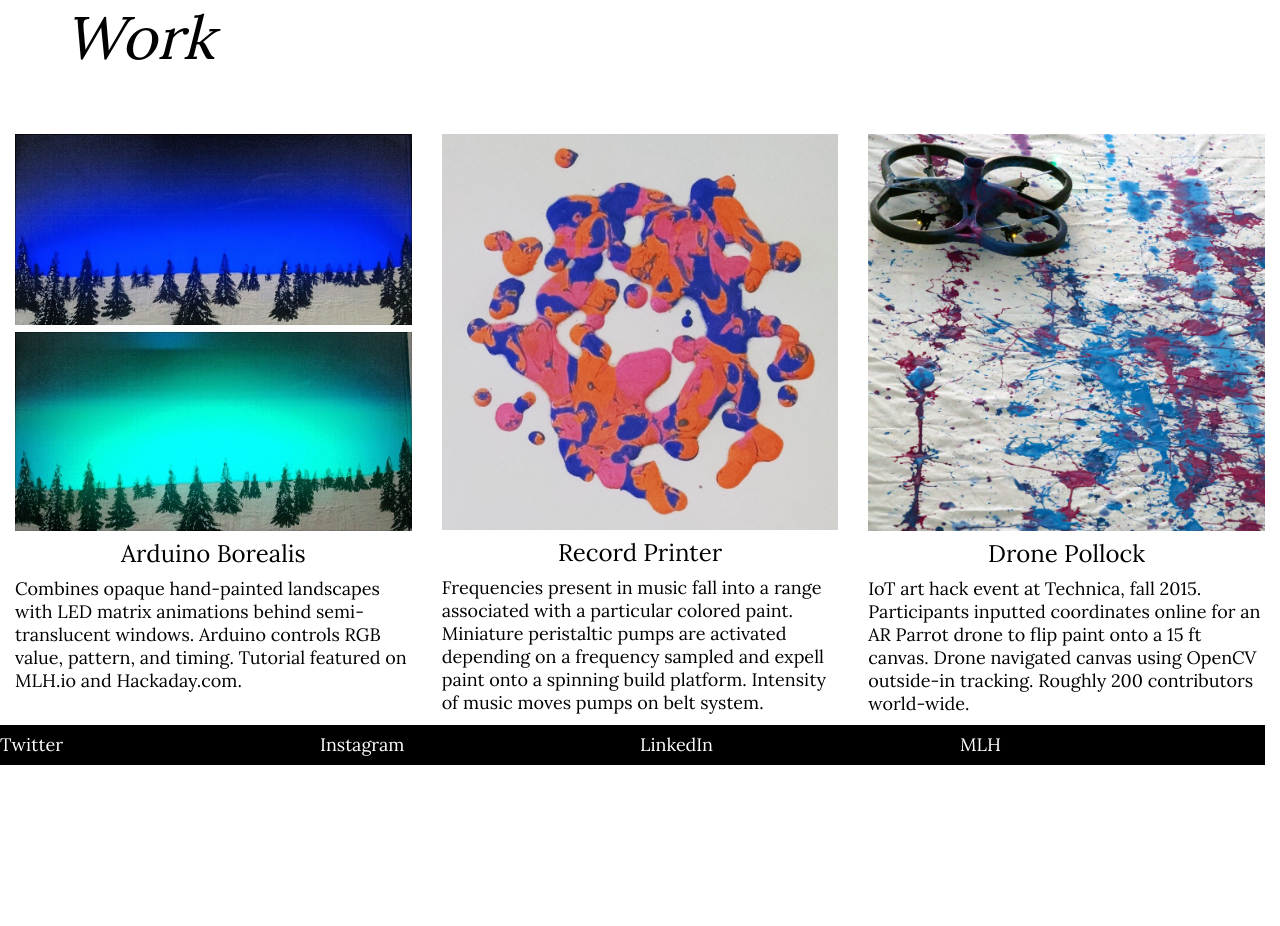
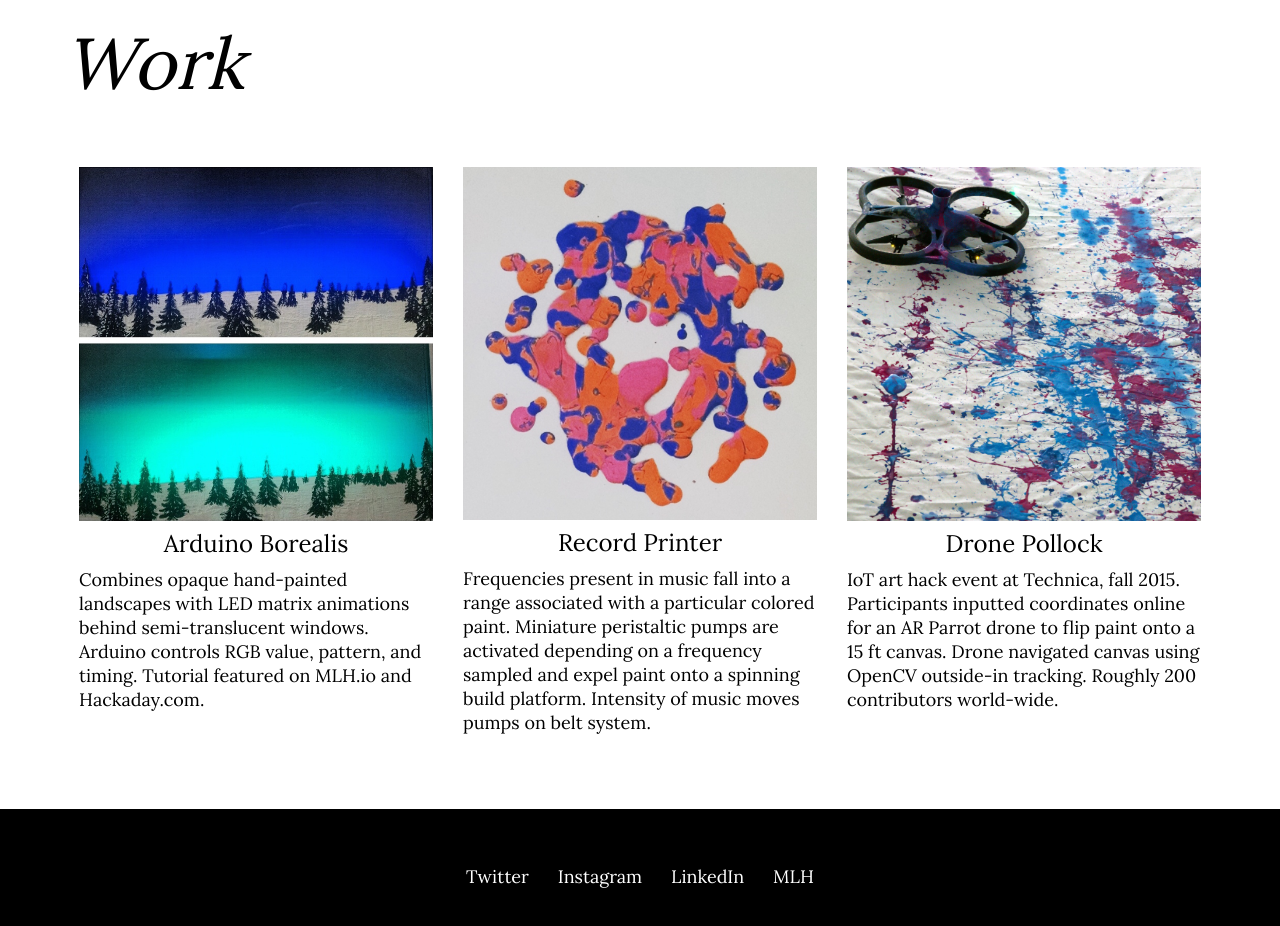
Before and after one commit to sbcohen/sbcohen.github.io, a plain HTML site: page index.html in a window 1280 px wide. Shown: the part 860-1786 px from the top of the page. Before the commit the page ends 1625 px from the top, so only its background shows below. Drawn offline with nearby package versions, Linux system fonts and the light colour scheme.

Commit message:
added footer

```diff
--- a/css/stefStyle.css
+++ b/css/stefStyle.css
@@ -49,10 +49,8 @@ h2 {
   color: black;
   font-family: 'Lora', serif;
   font-style: italic;
-  font-size: 3.75rem;
-  margin-top: 4rem;
+  font-size: 4.5rem;
   margin-bottom: 4rem;
-  margin-left: 4rem;
 }
 
 h3 {
@@ -75,7 +73,7 @@ h5 {
   font-style: normal;
   font-size: 1.125rem;
   text-align: left;
-  line-height: initial;
+  line-height: 1.5rem;
 }
 
 h6 {
@@ -83,6 +81,19 @@ h6 {
   font-family: 'Lora', serif;
   font-style: normal;
   font-size: 1.125rem;
+}
+
+@media only screen and (max-width: 700px) {
+  h4 {
+    font-size: 3.5rem;
+  }
+  h5 {
+    font-size: 2.75rem;
+    line-height: 3.5rem;
+  }
+  h6 {
+    font-size: 2.75rem;
+  }
 }
 
 a {
@@ -129,6 +140,7 @@ a:hover {
   height: auto;
   max-width: 100%;
   position: relative;
+  padding: 4rem
 }
 
 .col-center {
@@ -141,12 +153,28 @@ a:hover {
   align-content: center;
 }
 
-.footer {
-  height: 2.5rem;
+#footer {
   width: 100%;
   background-color: black;
-  display: flex;
-  align-items: center;
-  justify-content: center;
   text-decoration: none;
+  padding: 3rem 0;
 }
+
+.footer-links {
+  list-style-type: none;
+  text-align: center;
+  margin: 0 auto;
+  padding: 0;
+}
+
+.footer-links li {
+  display: inline-block;
+}
+
+.footer-links li {
+  margin-right: 1.5625rem;
+}
+
+.footer-links li:last-child {
+  margin-right: 0;
+}
--- a/index.html
+++ b/index.html
@@ -25,17 +25,17 @@
     <div class="container-fluid">
       <div class="row text-center">
         <div class="col-xs-12 col-sm-4 text-center">
-          <img class="hack-img" src="img/arduinoBorealis.jpg">
+          <a href="http://news.mlh.io/arduino-borealis-07-24-2015" target="_blank"><img class="hack-img" src="img/arduinoBorealis.jpg"></a>
           <h4>Arduino Borealis</h4>
           <h5>Combines opaque hand-painted landscapes with LED matrix animations behind semi-translucent windows. Arduino controls RGB value, pattern, and timing. Tutorial featured on MLH.io and Hackaday.com.</h5>
         </div>
         <div class="col-xs-12 col-sm-4">
-          <img class="hack-img" src="img/recordprinter.jpg">
+          <a href="https://www.instagram.com/p/66AIIcofGd/?taken-by=stefcohen3" target="_blank"><img class="hack-img" src="img/recordprinter.jpg"></a>
           <h4>Record Printer</h4>
-          <h5>Frequencies present in music fall into a range associated with a particular colored paint. Miniature peristaltic pumps are activated depending on a frequency sampled and expell paint onto a spinning build platform. Intensity of music moves pumps on belt system.</h5>
+          <h5>Frequencies present in music fall into a range associated with a particular colored paint. Miniature peristaltic pumps are activated depending on a frequency sampled and expel paint onto a spinning build platform. Intensity of music moves pumps on belt system.</h5>
         </div>
         <div class="col-xs-12 col-sm-4">
-          <img class="hack-img" src="img/DP2.JPG">
+          <a href="http://drone.gotechnica.org/" target="_blank"><img class="hack-img" src="img/DP2.JPG"></a>
           <h4>Drone Pollock</h4>
           <h5>IoT art hack event at Technica, fall 2015. Participants inputted coordinates online for an AR Parrot drone to flip paint onto a 15 ft canvas. Drone navigated canvas using OpenCV outside-in tracking. Roughly 200 contributors world-wide.</h5>
         </div>
@@ -43,28 +43,12 @@
     </div>
   </section>
   <section id="footer">
-    <div class="row footer">
-      <div class="col-md-3">
-        <a href="https://twitter.com/stefcohen3">
-          <h6>Twitter</h6>
-        </a>
-      </div>
-      <div class="col-md-3">
-        <a href="https://www.instagram.com/stefcohen3/">
-          <h6>Instagram</h6>
-        </a>
-      </div>
-      <div class="col-md-3">
-        <a href="https://www.linkedin.com/in/stefaniecohen">
-          <h6>LinkedIn</h6>
-        </a>
-      </div>
-      <div class="col-md-3">
-        <a href="http://news.mlh.io/author/stefcohen">
-          <h6>MLH</h6>
-        </a>
-      </div>
-    </div>
+    <ul class="footer-links">
+      <li><a href="https://twitter.com/stefcohen3"><h6>Twitter</h6></a></li>
+      <li><a href="https://www.instagram.com/stefcohen3/"><h6>Instagram</h6></a></li>
+      <li><a href="https://www.linkedin.com/in/stefaniecohen"><h6>LinkedIn</h6></a></li>
+      <li><a href="http://news.mlh.io/author/stefcohen"><h6>MLH</h6></a></li>
+    </ul>
   </section>
 </body>
 
```
